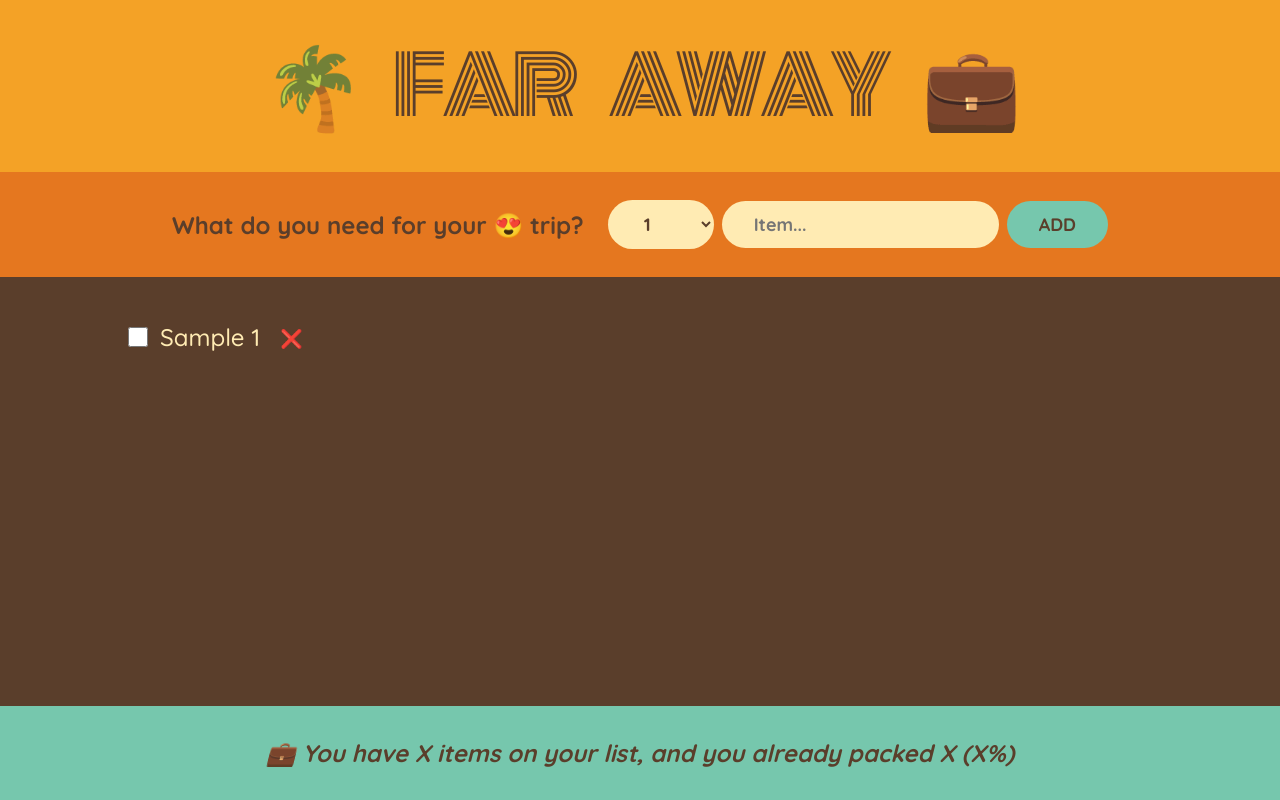
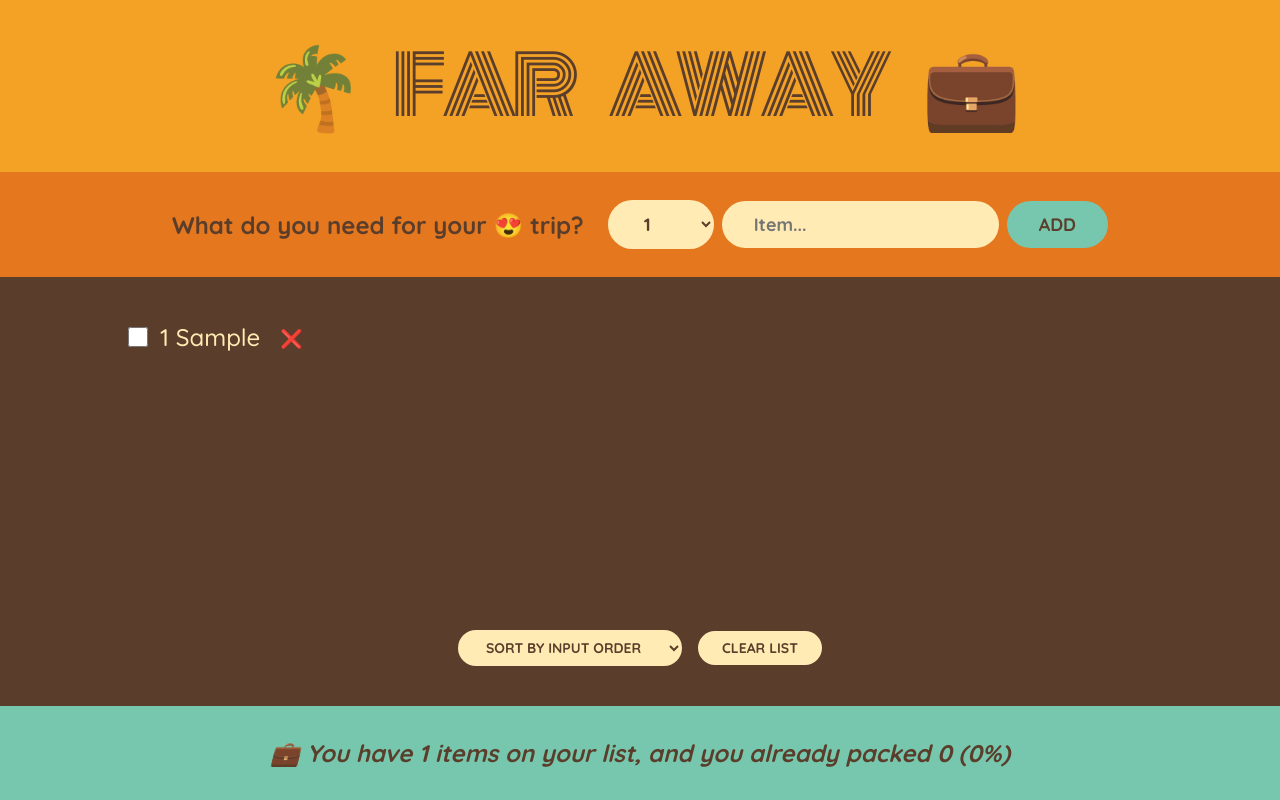
Before and after one commit to rehanmosabbir/travel-list, a React (Create React App) app: page / in a window 1280 px wide. Both pictures are taken after typing "Sample" into the empty fields and a click on the button "ADD". Built offline with nearby package versions, Linux system fonts and the light colour scheme.

Commit message:
implement sorting and deleting items functionality

```diff
--- a/src/App.js
+++ b/src/App.js
@@ -16,6 +16,13 @@
       )
     );
   }
+
+  function handleClearList() {
+    const confirmed = window.confirm(
+      "Are you sure you wnat to delete all items?"
+    );
+    if (confirmed) setItems([]);
+  }
   return (
     <div className="app">
       <Logo />
@@ -24,8 +31,9 @@
         items={items}
         onDeleteItem={handleDeleteItem}
         onToggleItem={handleToggleItem}
+        onClearList={handleClearList}
       />
-      <Stats />
+      <Stats items={items} />
     </div>
   );
 }
@@ -68,19 +76,39 @@
     </form>
   );
 }
-function PackingList({ items, onDeleteItem, onToggleItem }) {
+function PackingList({ items, onDeleteItem, onToggleItem, onClearList }) {
+  const [sortBy, setSortBy] = useState("input");
+  let sortedItems;
+  if (sortBy === "input") sortedItems = items;
+  if (sortBy === "description")
+    sortedItems = items
+      .slice()
+      .sort((a, b) => a.description.localeCompare(b.description));
+  if (sortBy === "packed")
+    sortedItems = items
+      .slice()
+      .sort((a, b) => Number(a.packed) - Number(b.packed));
   return (
     <div className="list">
       <ul>
-        {items.map((item) => (
+        {sortedItems.map((item) => (
           <Item
             item={item}
             key={item.id}
             onDeleteItem={onDeleteItem}
             onToggleItem={onToggleItem}
+            onClearList={onClearList}
           />
         ))}
       </ul>
+      <div className="actions">
+        <select value={sortBy} onChange={(e) => setSortBy(e.target.value)}>
+          <option value="input">sort by input order</option>
+          <option value="description">sort by description</option>
+          <option value="packed">sort by packed list</option>
+        </select>
+        <button onClick={onClearList}>Clear list</button>
+      </div>
     </div>
   );
 }
@@ -94,16 +122,30 @@
         onChange={() => onToggleItem(item.id)}
       />
       <span style={item.packed ? { textDecoration: "line-through" } : {}}>
-        {item.description} {item.quantity}
+        {item.quantity} {item.description}
       </span>
       <button onClick={() => onDeleteItem(item.id)}>❌</button>
     </li>
   );
 }
-function Stats() {
+function Stats({ items }) {
+  if (!items.length)
+    return (
+      <footer className="stats">
+        <em>Start adding some items to your packing list 🚀 </em>
+      </footer>
+    );
+  const numItems = items.length;
+  const packed = items.filter((item) => item.packed).length;
+  const percentage = Math.round((packed / numItems) * 100);
   return (
     <footer className="stats">
-      <em>💼 You have X items on your list, and you already packed X (X%)</em>
+      <em>
+        {percentage === 100
+          ? "You got everything! Ready to go ✈️"
+          : `💼 You have ${numItems} items on your list, and you already packed
+        ${packed} (${percentage}%)`}
+      </em>
     </footer>
   );
 }
```
